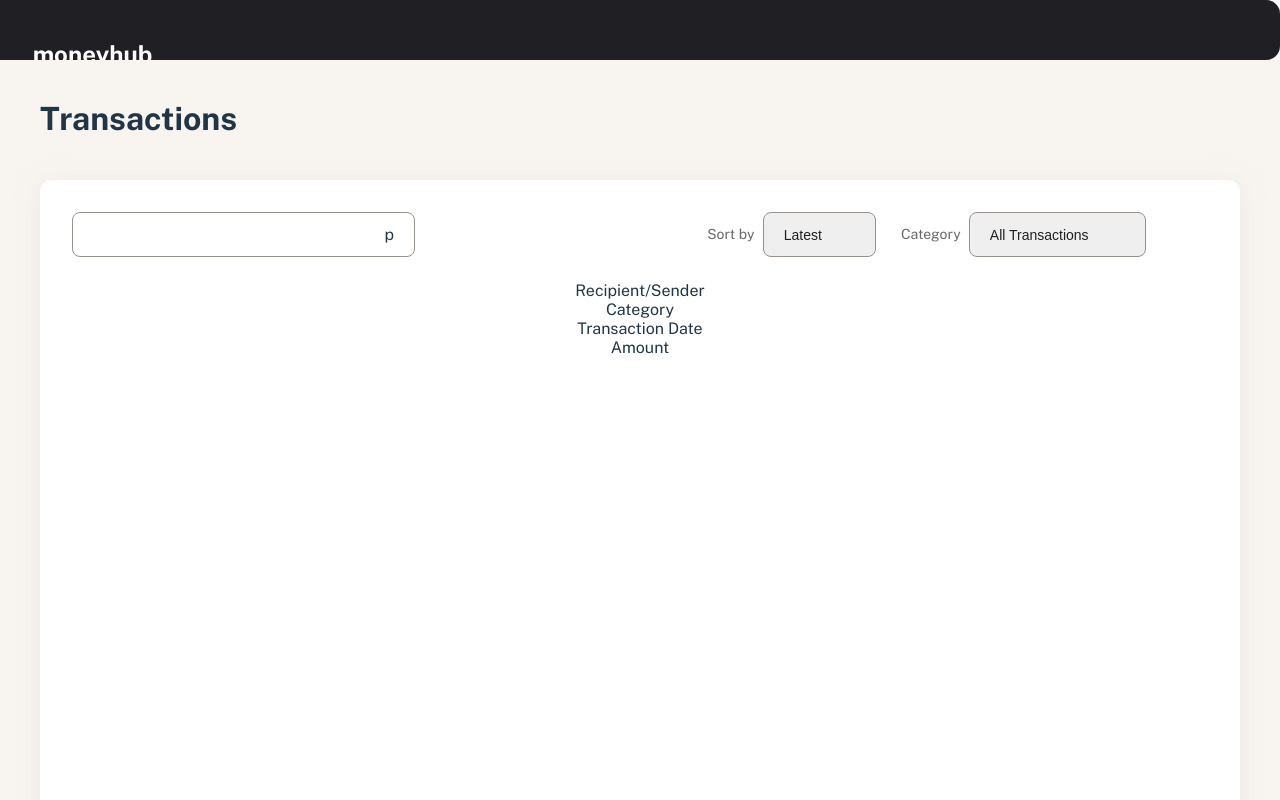
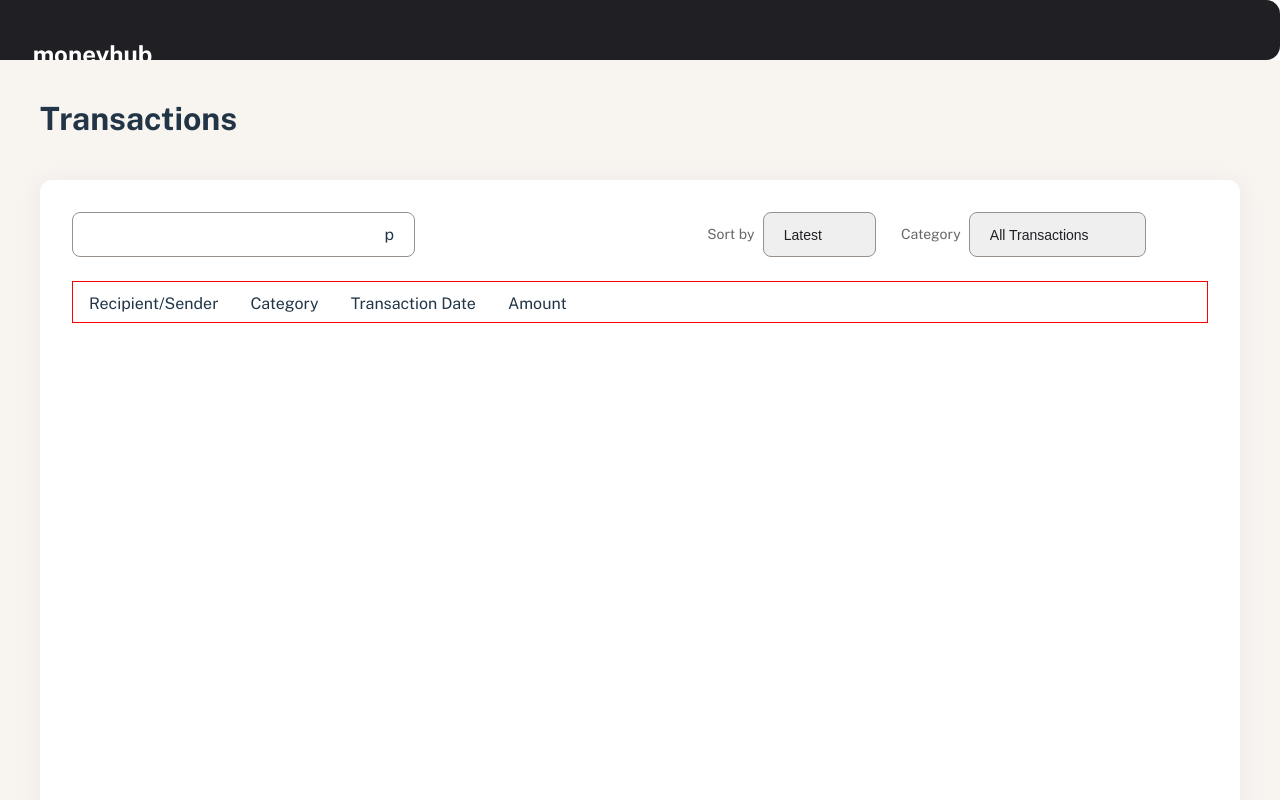
Before and after one commit to eddiemaceda11/Moneyhub, a React (Vite) app: page /transactions in a window 1280 px wide. Shown: the top 800 px of the page. Built offline with nearby package versions, Linux system fonts and the light colour scheme.

Commit message:
Create styles for the .transactions_table-header

```diff
--- a/src/features/Transactions/transactions.css
+++ b/src/features/Transactions/transactions.css
@@ -133,3 +133,14 @@
   /*Remove the default DD arrow in Firefox*/
   display: none;
 }
+
+/* TABLE HEADER */
+.transactions_table-header {
+  display: flex;
+  gap: 32px;
+  /* width: 996px; */
+  width: 100%;
+  height: 42px;
+  padding: 12px 16px;
+  border: 1px solid red;
+}
```
